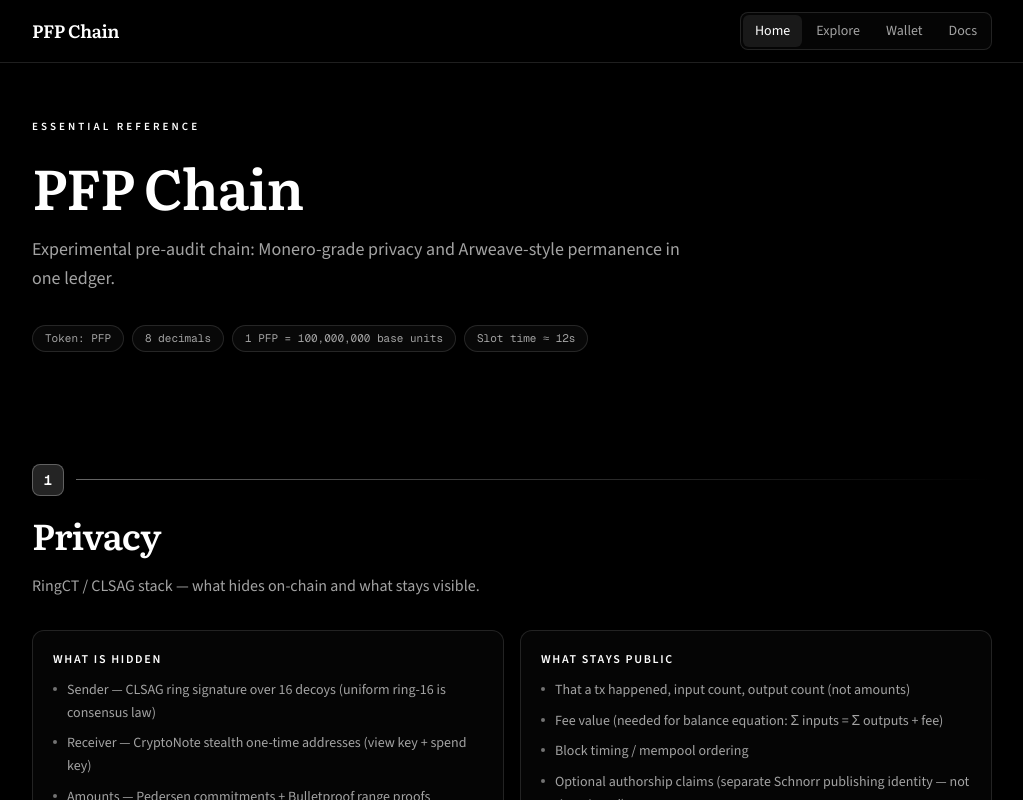
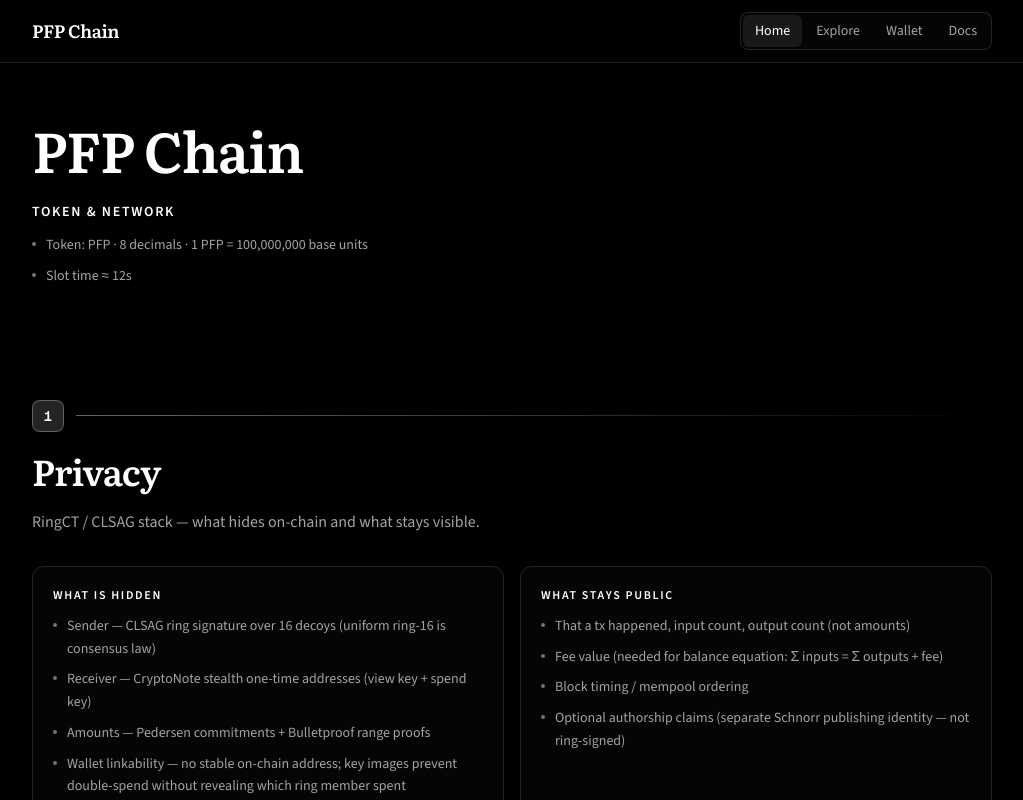
Before and after one commit to shanecloonan/pfpchain, a Next.js app: page / in a window 1280 px wide. Shown: the top 800 px of the page, without its empty margins (128-1151 px from the left). Built offline with nearby package versions, Linux system fonts and the light colour scheme.

Commit message:
Strip homepage hero fluff and fold token facts into the reference body.

```diff
--- a/app/home-page.tsx
+++ b/app/home-page.tsx
@@ -5,35 +5,19 @@ export default function HomePage() {
   return (
     <div className="space-y-20 pt-10 sm:space-y-28 sm:pt-14">
       {/* Hero */}
-      <section className="space-y-8">
-        <div className="space-y-5">
-          <p className="pw-fade text-[11px] font-semibold uppercase tracking-[0.28em] text-[var(--pw-accent)]">
-            Essential reference
-          </p>
-          <h1 className="pw-fade-delay font-[family-name:var(--font-pw-display)] text-[clamp(2rem,7vw,3.5rem)] font-semibold leading-[1.06] tracking-tight text-[var(--pw-ink)]">
-            PFP Chain
-          </h1>
-          <p className="pw-fade-delay-2 max-w-2xl text-base leading-relaxed text-[var(--pw-muted)] sm:text-lg">
-            Experimental pre-audit chain: Monero-grade privacy and
-            Arweave-style permanence in one ledger.
-          </p>
-        </div>
+      <section className="space-y-6">
+        <h1 className="pw-fade font-[family-name:var(--font-pw-display)] text-[clamp(2rem,7vw,3.5rem)] font-semibold leading-[1.06] tracking-tight text-[var(--pw-ink)]">
+          PFP Chain
+        </h1>
 
-        <div className="pw-fade-delay-2 flex flex-wrap gap-2">
-          {[
-            "Token: PFP",
-            "8 decimals",
-            "1 PFP = 100,000,000 base units",
-            "Slot time ≈ 12s",
-          ].map((tag) => (
-            <span
-              key={tag}
-              className="rounded-full border border-[var(--pw-line)] bg-[var(--pw-surface)]/60 px-3 py-1 font-mono text-[11px] text-[var(--pw-muted)]"
-            >
-              {tag}
-            </span>
-          ))}
-        </div>
+        <SubBlock title="Token & network">
+          <BulletList
+            items={[
+              "Token: PFP · 8 decimals · 1 PFP = 100,000,000 base units",
+              "Slot time ≈ 12s",
+            ]}
+          />
+        </SubBlock>
       </section>
 
       {/* 1. Privacy */}
```
